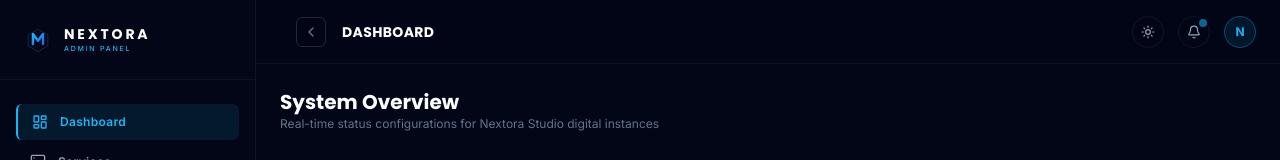
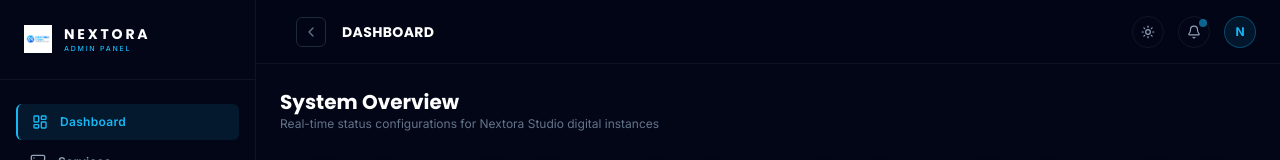
Before and after one commit to salahuddingfx/Agency-Admin, a React (Vite) app: page /auth in a window 1280 px wide. Both pictures are taken after typing "name@example.com", "Sample123" into the empty fields and a click on the button "Access Dashboard". Shown: the top 160 px of the page. Built offline with nearby package versions, Linux system fonts and the light colour scheme.

Commit message:
feat: implement DashboardLayout and Auth page for administrative interface

```diff
--- a/src/layouts/DashboardLayout.jsx
+++ b/src/layouts/DashboardLayout.jsx
@@ -60,16 +60,7 @@ export default function DashboardLayout({ children }) {
       {/* Brand header */}
       <div className="flex items-center justify-between p-6 border-b border-brand-slateAccent/40">
         <Link to="/" className="flex items-center space-x-3">
-          <svg width="28" height="28" viewBox="0 0 100 100" fill="none" xmlns="http://www.w3.org/2000/svg">
-            <polygon points="50,15 85,35 85,75 50,95 15,75 15,35" stroke="rgba(255,255,255,0.15)" strokeWidth="3" />
-            <path d="M32 68 L32 32 L50 56 L68 32 L68 68" stroke="url(#layout-logo-grad)" strokeWidth="9" strokeLinecap="round" strokeLinejoin="round" />
-            <defs>
-              <linearGradient id="layout-logo-grad" x1="0%" y1="0%" x2="100%" y2="100%">
-                <stop offset="0%" stopColor="#18B7F5" />
-                <stop offset="100%" stopColor="#2563EB" />
-              </linearGradient>
-            </defs>
-          </svg>
+          <img src="/NEXTORA-LOGO.png" alt="Nextora Logo" className="w-7 h-7 object-contain" />
           {!isSidebarCollapsed && (
             <div className="flex flex-col">
               <span className="text-sm font-bold tracking-[0.2em] font-display text-white">NEXTORA</span>
```
